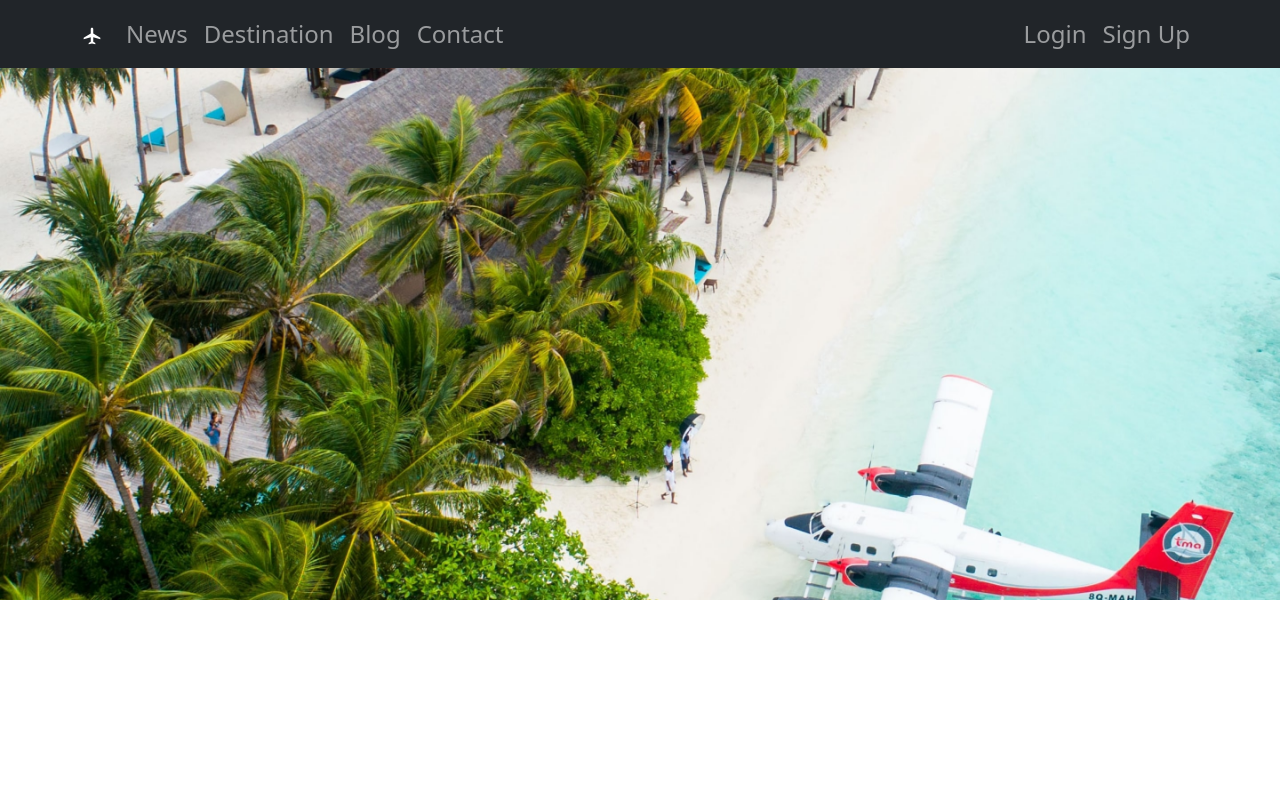
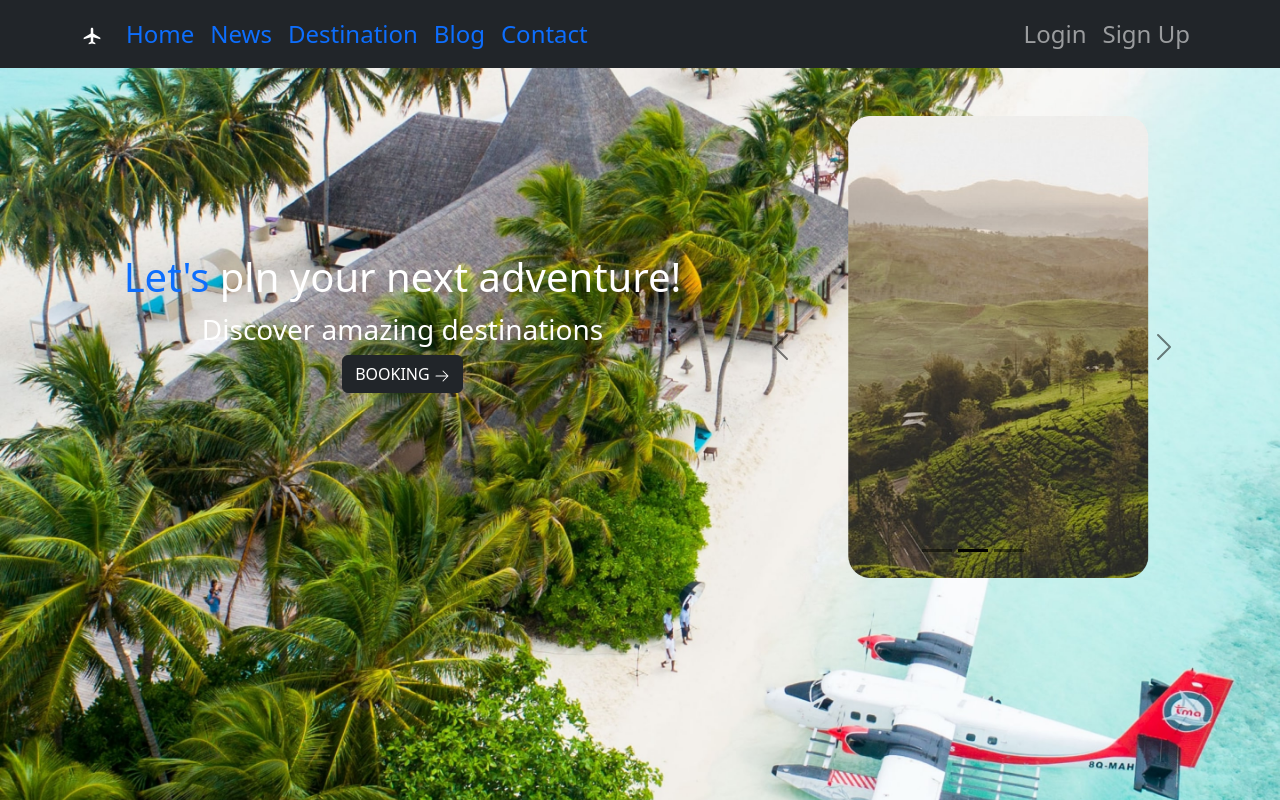
Before and after one commit to PulakBala/World-Tour, a React (Create React App) app: page / in a window 1280 px wide. Built offline with nearby package versions, Linux system fonts and the light colour scheme.

Commit message:
add carosuel

```diff
--- a/src/App.js
+++ b/src/App.js
@@ -1,24 +1,18 @@
 import './App.css';
 import { RouterProvider } from 'react-router-dom';
-import { routes } from './Routes/Routes/Routes';
-import backgroundImage from './Images/back.jpg'
+import { routes } from './Routes/Routes/route';
+
 
 
 
 function App() {
   return (
-    <div className='opacity-100' style={{
-     width:'100%',
-     height:'600px',
-     backgroundRepeat: 'no-repeat',
-     backgroundPosition: 'center',
-     backgroundSize: 'cover',
-     backgroundImage: `url(${backgroundImage})`}}>
-
+    <div className='App'>
 
       <RouterProvider router={routes}></RouterProvider>
 
     </div>
+
   );
 }
 
--- a/src/Header/Header.js
+++ b/src/Header/Header.js
@@ -3,25 +3,38 @@ import Container from 'react-bootstrap/Container';
 import Nav from 'react-bootstrap/Nav';
 import Navbar from 'react-bootstrap/Navbar';
 import { MdAirplanemodeActive } from "react-icons/md";
+import { Link } from 'react-router-dom';
+
 
 const Header = () => {
     return (
-        <Navbar collapseOnSelect expand="lg" bg="dark"  variant="dark"  className=' fs-4'>
+        <Navbar collapseOnSelect expand="lg" bg="dark"  variant="dark"  className=' fs-4' style={{textDecoration:'none'}}>
             <Container className='text-light'>
                 <Navbar.Brand href="#home"> <MdAirplanemodeActive className='w-22' /> </Navbar.Brand>
                 <Navbar.Toggle aria-controls="responsive-navbar-nav" />
                 <Navbar.Collapse id="responsive-navbar-nav">
-                    <Nav eventKey={2} className="me-auto">
-                        <Nav.Link href="#features">News</Nav.Link>
-                        <Nav.Link href="#pricing">Destination</Nav.Link>
-                        <Nav.Link href="#pricing">Blog</Nav.Link>
-                        <Nav.Link href="#pricing">Contact</Nav.Link>
+                    <Nav className="me-auto ">
+                        <Nav.Link >
+                            <Link style={{textDecoration:'none'}} to='/'>Home</Link>
+                        </Nav.Link>
+                        <Nav.Link >
+                            <Link style={{textDecoration:'none'}} to='/news'>News</Link>
+                        </Nav.Link>
+                        <Nav.Link >
+                            <Link style={{textDecoration:'none'}} to='/destination'>Destination</Link>
+                        </Nav.Link>
+                        <Nav.Link >
+                            <Link style={{textDecoration:'none'}} to='/blog'>Blog</Link>
+                        </Nav.Link>
+                        <Nav.Link >
+                            <Link style={{textDecoration:'none'}} to='/contact'>Contact</Link>
+                        </Nav.Link>
 
 
                     </Nav>
                     <Nav>
                         <Nav.Link href="#deets">Login</Nav.Link>
-                        <Nav.Link eventKey={2} href="#memes">
+                        <Nav.Link  href="#memes">
                             Sign Up
                         </Nav.Link>
                     </Nav>
--- a/src/News/News.js
+++ b/src/News/News.js
@@ -3,7 +3,7 @@ import React from 'react';
 const News = () => {
     return (
         <div>
-
+            <h2>This is News side</h2>
         </div>
     );
 };
--- a/src/Pages/Home/Home.js
+++ b/src/Pages/Home/Home.js
@@ -1,9 +1,23 @@
 import React from 'react';
+import { Col, Container, Row } from 'react-bootstrap';
+import LeftSide from '../../Shared/LeftSide/LeftSide';
+import RightSide from '../../Shared/RightSide/RightSide';
+import css from './Home.module.css';
 
 const Home = () => {
     return (
-        <div>
+        <div className={css.bg}>
+                <Container>
+                    <Row>
+                        <Col lg="7">
+                                <LeftSide></LeftSide>
+                        </Col>
 
+                        <Col lg="5">
+                                <RightSide></RightSide>
+                        </Col>
+                    </Row>
+                </Container>
         </div>
     );
 };
--- /dev/null
+++ b/src/Pages/Home/Home.module.css
@@ -0,0 +1,9 @@
+.bg{
+    background-image: url("../../Images/back.jpg");
+    background-size: cover;
+    position: fixed;
+    min-width: 100%;
+    min-height: 100%;
+    background-size: cover;
+    background-position: center;
+}
--- /dev/null
+++ b/src/Routes/Routes/route.js
@@ -0,0 +1,48 @@
+import { createBrowserRouter } from "react-router-dom";
+import Main from "../../layout/Main";
+import News from "../../News/News";
+import Blog from "../../Pages/Blog/Blog";
+import Contact from "../../Pages/Contact/Contact";
+import Destination from "../../Pages/Destination/Destination";
+import Home from "../../Pages/Home/Home";
+import Login from "../../Pages/Login/Login";
+import Registration from "../../Pages/Registration/Registration";
+
+export const routes = createBrowserRouter([
+    {
+        path: '/',
+        element:<Main></Main>,
+        children:[
+            {
+                path: '/',
+                element: <Home></Home>,
+            },
+            {
+                path: '/news',
+                element:<News></News>,
+            },
+            {
+                path: '/destination',
+                element: <Destination></Destination>,
+            },
+            {
+                path: '/blog',
+                element:<Blog></Blog>
+            },
+            {
+                path: '/Contact',
+                element: <Contact></Contact>
+            },
+            {
+                path: '/login',
+                element: <Login></Login>,
+            },
+            {
+                path: '/signup',
+                element: <Registration></Registration>
+            }
+
+
+        ]
+    }
+])
--- /dev/null
+++ b/src/Shared/LeftSide/LeftSide.js
@@ -0,0 +1,18 @@
+import React from 'react';
+import { HiArrowRight } from "react-icons/hi2";
+import { Link } from 'react-router-dom';
+
+const LeftSide = () => {
+    return (
+        <div className="h-100 d-flex flex-column aligns-items-center justify-content-center text-white">
+
+            <h1> <span className='text-primary'>Let's</span> pln your next adventure!</h1>
+            <h2><small>Discover amazing destinations</small></h2>
+            <div>
+                <button type="button" class="btn btn-dark"><Link className='text-white' style={{textDecoration:'none'}}>BOOKING</Link> <HiArrowRight/> </button>
+            </div>
+        </div>
+    );
+};
+
+export default LeftSide;
--- /dev/null
+++ b/src/Shared/RightSide/RightSide.js
@@ -0,0 +1,39 @@
+import React from 'react';
+import Carousel from 'react-bootstrap/Carousel';
+import Brand1 from '../../Images/Sajek.png';
+import Brand2 from '../../Images/Sreemongol.png';
+import Brand3 from '../../Images/sundorbon.png';
+
+
+const RightSide = () => {
+    return (
+        <Carousel className='mt-5' variant="dark">
+            <Carousel.Item>
+                <img
+                style={{width:300,marginLeft:"auto",marginRight:"auto"}}
+                    className="d-block w-40"
+                    src={Brand1}
+                    alt="First slide"
+                />
+            </Carousel.Item>
+            <Carousel.Item>
+                <img
+                style={{width:300,marginLeft:"auto",marginRight:"auto"}}
+                    className="d-block w-40"
+                    src={Brand2}
+                    alt="Second slide"
+                />
+            </Carousel.Item>
+            <Carousel.Item>
+                <img
+                style={{width:300,marginLeft:"auto",marginRight:"auto"}}
+                    className="d-block w-40"
+                    src={Brand3}
+                    alt="Third slide"
+                />
+            </Carousel.Item>
+        </Carousel>
+    );
+};
+
+export default RightSide;
```
Also changed, not shown: src/Routes/Routes/Routes.js (deleted, +0 -16 lines).
